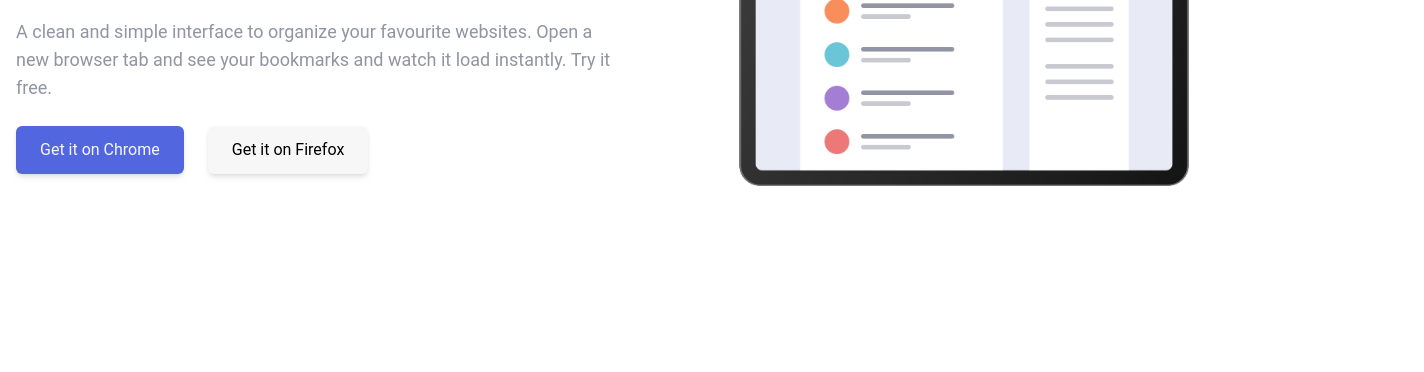
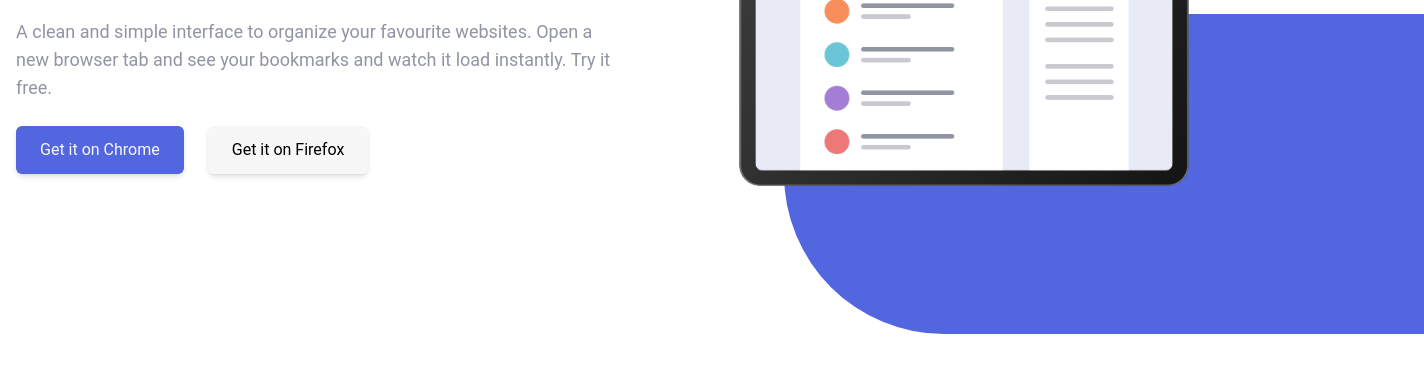
Before and after one commit to Isaac3N/landing-page, a website: page public/index.html in a window 1280 px wide. Shown: the part 346-718 px from the top of the page, 1424 px wide, since content can reach past the window. Drawn offline with Linux system fonts and the light colour scheme.

Commit message:
rounded button corner

```diff
--- a/public/index.html
+++ b/public/index.html
@@ -45,9 +45,17 @@
                 </div>
             </div>
             <!-- Image -->
-            <div class="flex justify-center flex-1 mb-10 md:mb-16 lg:mb-0 -z-50 ">
+            <div class="flex justify-center flex-1 mb-10 md:mb-16 lg:mb-0 z-10 ">
                 <img class = "w-5/6 h-5/6 sm:w-3/4 sm:h-3/4 md:h-full" src="./imgs/hero-bg.png" alt=""/>
             </div>
+        </div>
+        <!-- Rounded Button Corner -->
+        <div class="hidden md:block
+            overflow-hidden
+            bg-bookmark-purple
+            rounded-l-full absolute
+            h-80 w-2/4 top-32 right-0 lg:
+            -buttom-28 lg:-right-36">
         </div>
     </section>
 </body>
```
Also changed, not shown: public/output.css.
